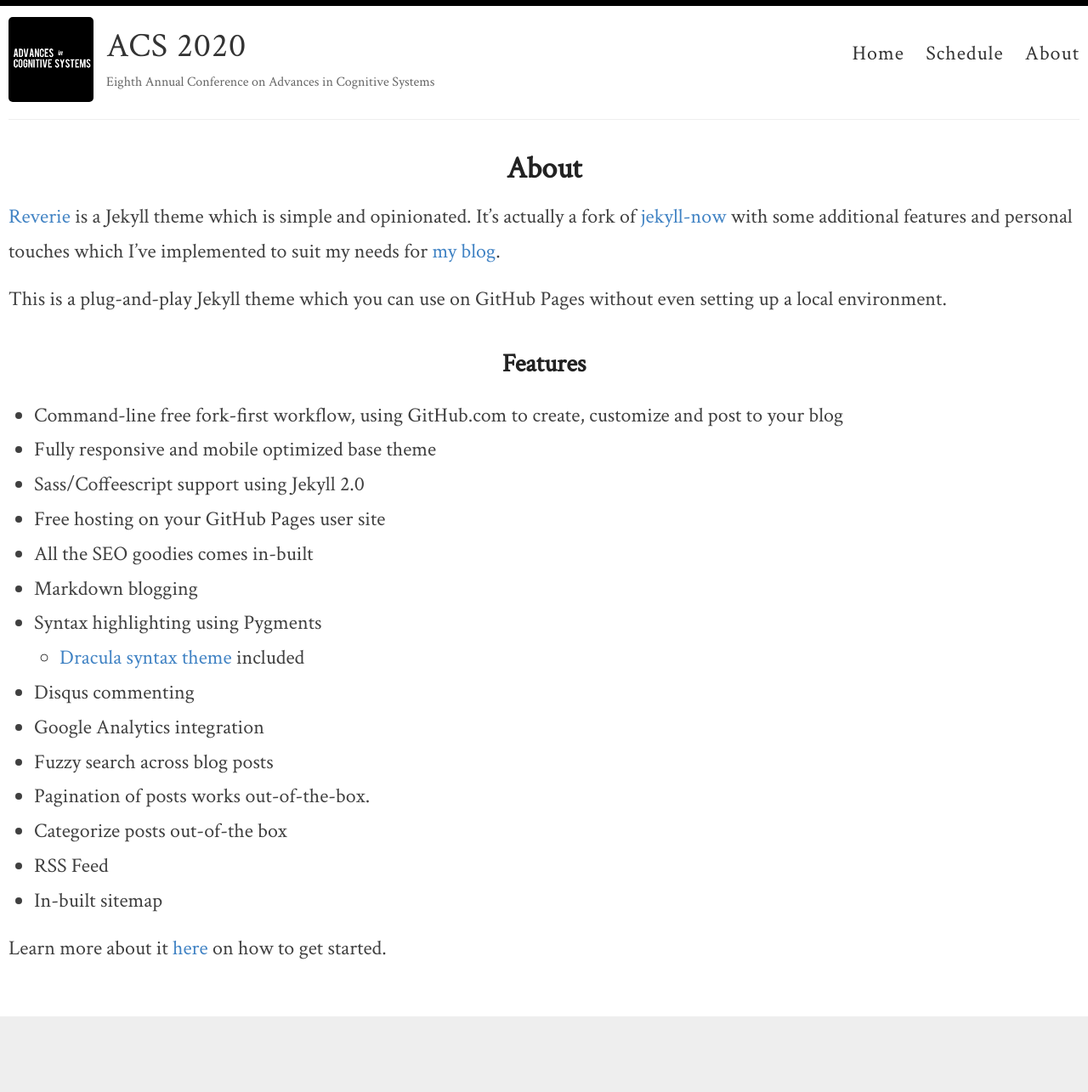
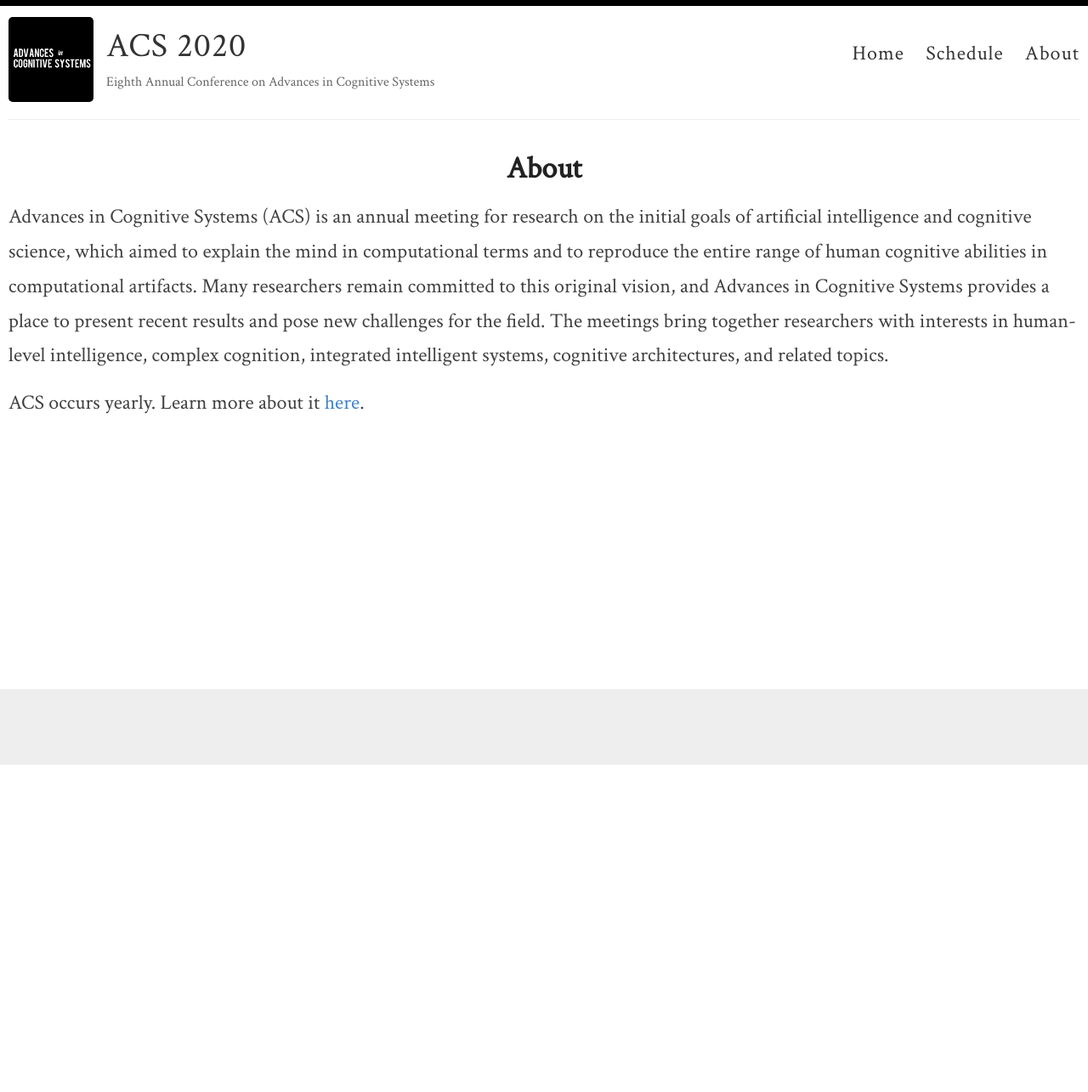
Before and after one commit to anna-reali/dc2021, a Jekyll site: the page built from _pages/about.md, in a window 1280 px wide. Shown: the whole page at 85% size. Built offline with Jekyll 4.4.1, drawn with Linux system fonts in a browser that asks for light colours; after the commit the page ends 900 px from its top, so only the background shows below that.

Commit message:
Update about.md

```diff
--- a/_pages/about.md
+++ b/_pages/about.md
@@ -4,26 +4,6 @@ title: About
 permalink: /about/
 ---
 
-[Reverie](https://github.com/amitmerchant1990/reverie) is a Jekyll theme which is simple and opinionated. It's actually a fork of [jekyll-now](https://github.com/barryclark/jekyll-now) with some additional features and personal touches which I've implemented to suit my needs for [my blog](https://www.amitmerchant.com).
+Advances in Cognitive Systems (ACS) is an annual meeting for research on the initial goals of artificial intelligence and cognitive science, which aimed to explain the mind in computational terms and to reproduce the entire range of human cognitive abilities in computational artifacts. Many researchers remain committed to this original vision, and Advances in Cognitive Systems provides a place to present recent results and pose new challenges for the field. The meetings bring together researchers with interests in human-level intelligence, complex cognition, integrated intelligent systems, cognitive architectures, and related topics.
 
-This is a plug-and-play Jekyll theme which you can use on GitHub Pages without even setting up a local environment.
-
-## Features
-
-- Command-line free fork-first workflow, using GitHub.com to create, customize and post to your blog
-- Fully responsive and mobile optimized base theme
-- Sass/Coffeescript support using Jekyll 2.0
-- Free hosting on your GitHub Pages user site
-- All the SEO goodies comes in-built
-- Markdown blogging
-- Syntax highlighting using Pygments
-    - [Dracula syntax theme](https://draculatheme.com/) included
-- Disqus commenting
-- Google Analytics integration
-- Fuzzy search across blog posts
-- Pagination of posts works out-of-the-box.
-- Categorize posts out-of-the box
-- RSS Feed
-- In-built sitemap
-
-Learn more about it [here](https://github.com/amitmerchant1990/reverie) on how to get started.
+ACS occurs yearly. Learn more about it [here](http://cogsys.org/).
```
